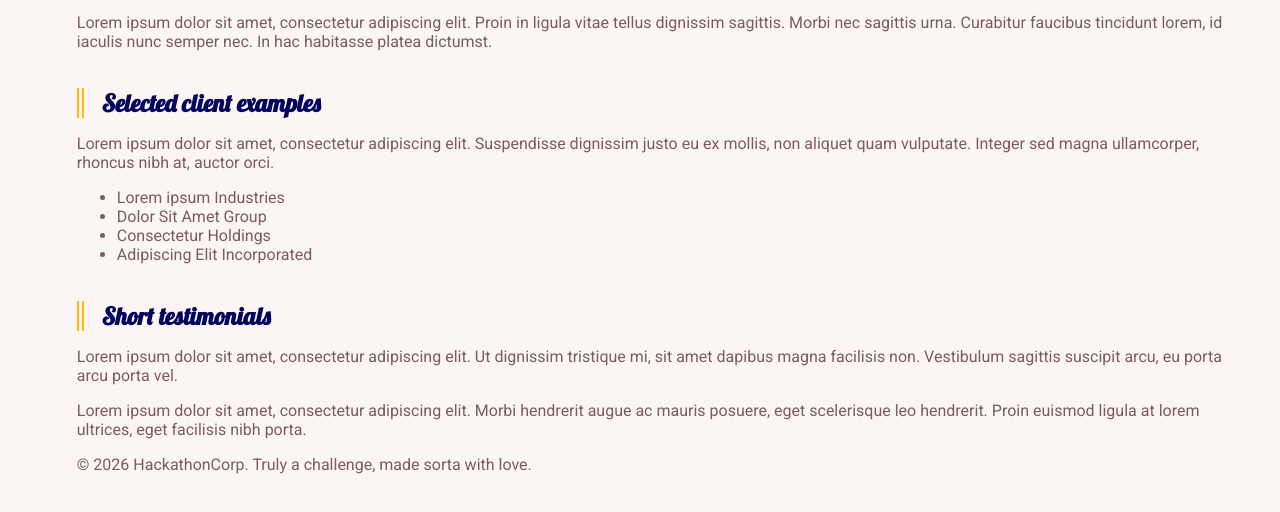
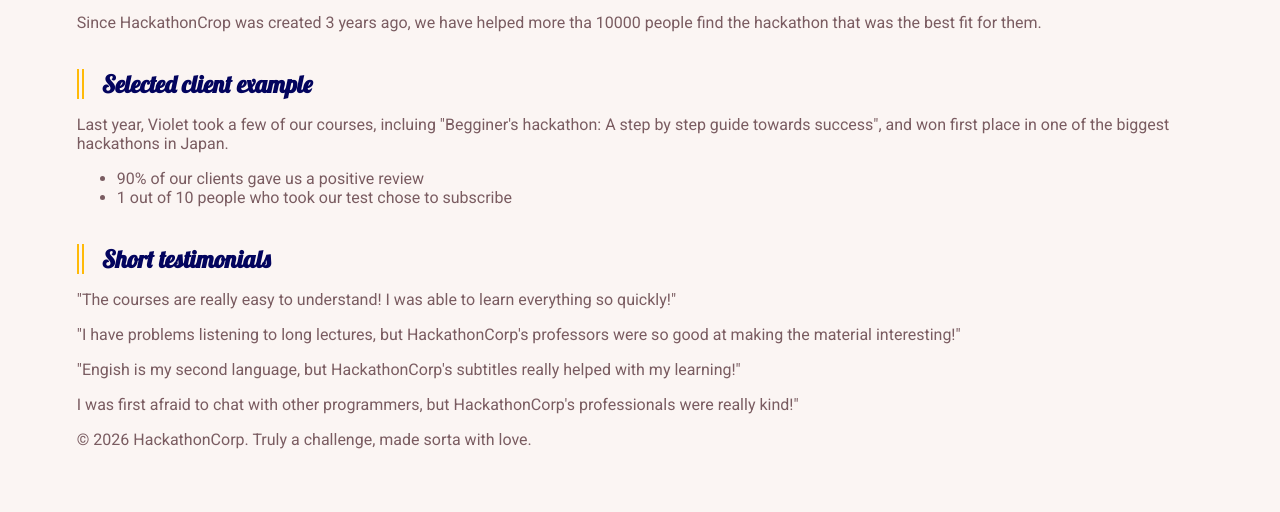
Before and after one commit to w-w-w-w-6/TUJ_UI_EVENT_2026, a plain HTML site: page clients.html in a window 1280 px wide. Shown: the part 204-716 px from the top of the page. Drawn offline with Linux system fonts and the light colour scheme.

Commit message:
add content to client
Updated client information and testimonials in clients.html.

```diff
--- a/clients.html
+++ b/clients.html
@@ -21,37 +21,41 @@
     <h1>HackathonCorp Clients!!!</h1>
 
     <p>
-      Lorem ipsum dolor sit amet, consectetur adipiscing elit. Proin in ligula
-      vitae tellus dignissim sagittis. Morbi nec sagittis urna. Curabitur
-      faucibus tincidunt lorem, id iaculis nunc semper nec. In hac habitasse
-      platea dictumst.
+      Since HackathonCrop was created 3 years ago, we have helped more tha 10000
+      people find the hackathon that was the best fit for them.
     </p>
 
-    <h2>Selected client examples</h2>
+    <h2>Selected client example</h2>
     <p>
-      Lorem ipsum dolor sit amet, consectetur adipiscing elit. Suspendisse
-      dignissim justo eu ex mollis, non aliquet quam vulputate. Integer sed
-      magna ullamcorper, rhoncus nibh at, auctor orci.
+      Last year, Violet took a few of our courses, incluing "Begginer's hackathon:
+      A step by step guide towards success", and won first place in one of the
+      biggest hackathons in Japan.
     </p>
 
     <ul class="stats">
-      <li>Lorem ipsum Industries</li>
-      <li>Dolor Sit Amet Group</li>
-      <li>Consectetur Holdings</li>
-      <li>Adipiscing Elit Incorporated</li>
+      <li>90% of our clients gave us a positive review</li>
+      <li>1 out of 10 people who took our test chose to subscribe</li>
+
     </ul>
 
     <h2>Short testimonials</h2>
     <p>
-      Lorem ipsum dolor sit amet, consectetur adipiscing elit. Ut dignissim
-      tristique mi, sit amet dapibus magna facilisis non. Vestibulum sagittis
-      suscipit arcu, eu porta arcu porta vel.
+      "The courses are really easy to understand! I was able to learn everything
+        so quickly!"
     </p>
 
     <p>
-      Lorem ipsum dolor sit amet, consectetur adipiscing elit. Morbi hendrerit
-      augue ac mauris posuere, eget scelerisque leo hendrerit. Proin euismod
-      ligula at lorem ultrices, eget facilisis nibh porta.
+      "I have problems listening to long lectures, but HackathonCorp's professors were
+        so good at making the material interesting!"
+    </p>
+
+    <p>
+      "Engish is my second language, but HackathonCorp's subtitles really helped with my learning!"
+    </p>
+
+    <p>
+      I was first afraid to chat with other programmers, but HackathonCorp's professionals
+        were really kind!"
     </p>
 
     <p id="footer-text">
```
